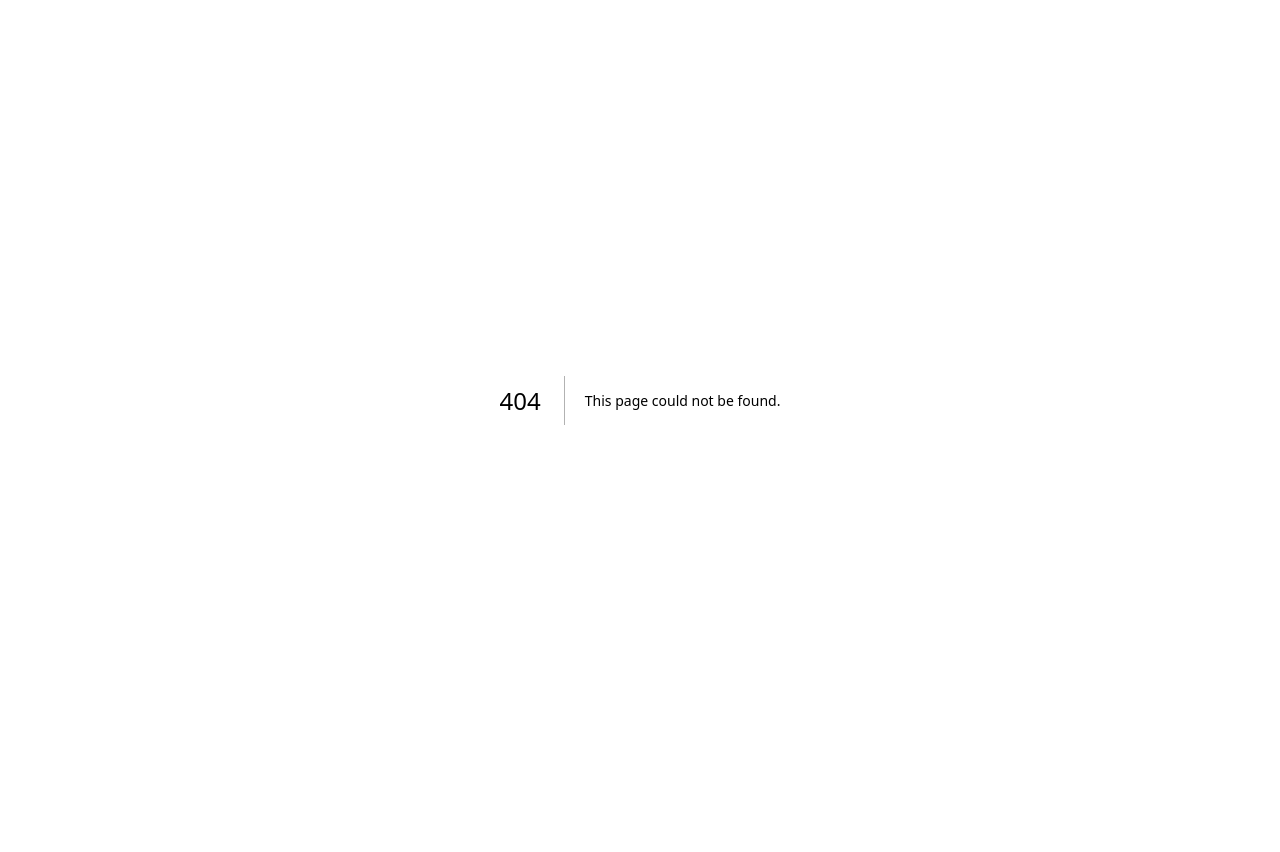
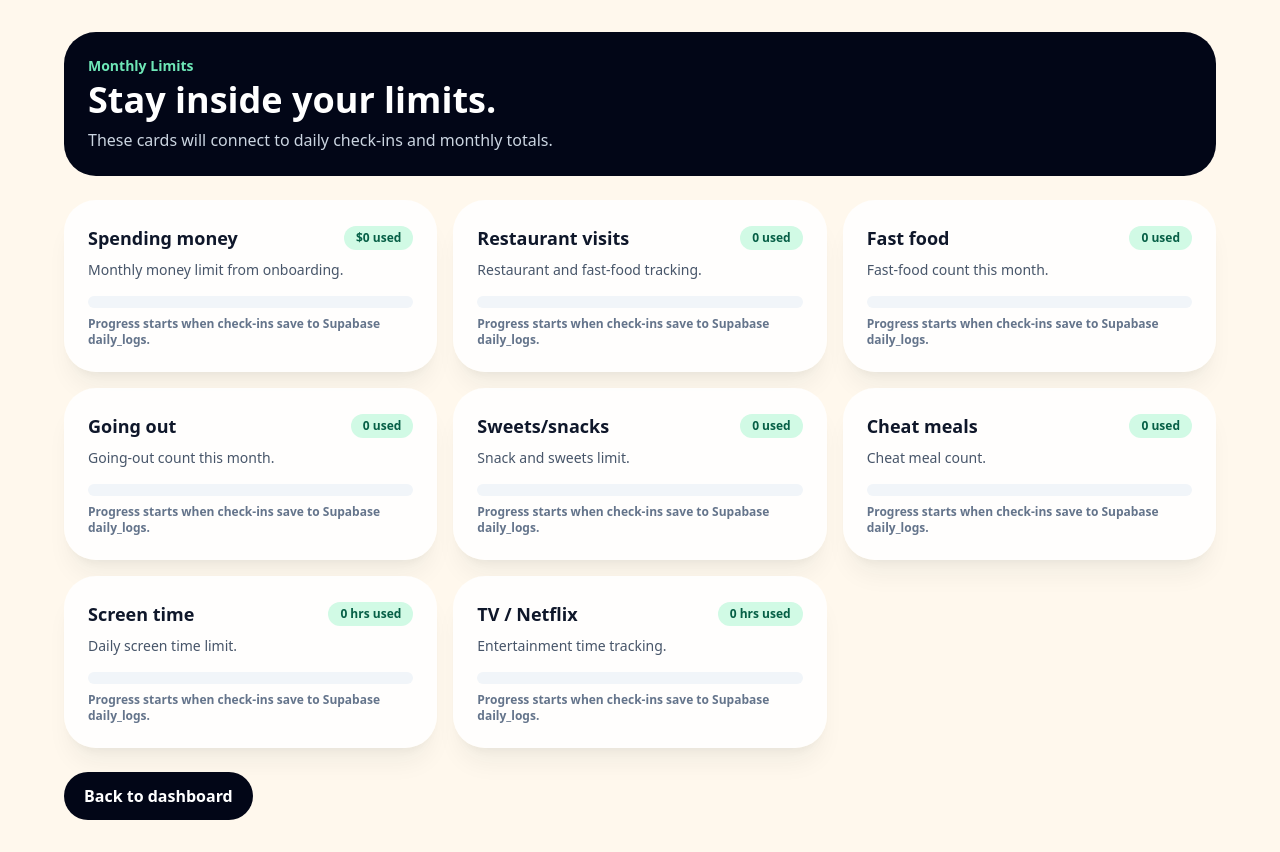
Before and after one commit to hxhhxxs/The-Challenge-, a Next.js app: page /limits in a window 1280 px wide. Before the commit this address had no page. Before the commit the page ends 800 px from the top, so only its background shows below. Built offline with nearby package versions, Linux system fonts and the light colour scheme.

Commit message:
Add monthly limits page

```diff
--- /dev/null
+++ b/app/limits/page.tsx
@@ -0,0 +1,45 @@
+import Link from "next/link";
+import { cardClass, pageBg } from "@/lib/challenge-ui";
+
+const limits = [
+  ["Spending money", "$0 used", "Monthly money limit from onboarding."],
+  ["Restaurant visits", "0 used", "Restaurant and fast-food tracking."],
+  ["Fast food", "0 used", "Fast-food count this month."],
+  ["Going out", "0 used", "Going-out count this month."],
+  ["Sweets/snacks", "0 used", "Snack and sweets limit."],
+  ["Cheat meals", "0 used", "Cheat meal count."],
+  ["Screen time", "0 hrs used", "Daily screen time limit."],
+  ["TV / Netflix", "0 hrs used", "Entertainment time tracking."],
+];
+
+export default function LimitsPage() {
+  return (
+    <main className={pageBg}>
+      <div className="mx-auto max-w-6xl space-y-6">
+        <section className="rounded-[2rem] bg-slate-950 p-6 text-white">
+          <p className="text-sm font-bold text-emerald-300">Monthly Limits</p>
+          <h1 className="mt-1 text-4xl font-black">Stay inside your limits.</h1>
+          <p className="mt-2 text-slate-300">These cards will connect to daily check-ins and monthly totals.</p>
+        </section>
+
+        <section className="grid gap-4 md:grid-cols-2 lg:grid-cols-3">
+          {limits.map(([name, used, description]) => (
+            <div key={name} className={cardClass}>
+              <div className="flex items-center justify-between gap-4">
+                <h2 className="text-lg font-black">{name}</h2>
+                <span className="rounded-full bg-emerald-100 px-3 py-1 text-xs font-black text-emerald-800">{used}</span>
+              </div>
+              <p className="mt-2 text-sm text-slate-600">{description}</p>
+              <div className="mt-4 h-3 rounded-full bg-slate-100">
+                <div className="h-3 w-0 rounded-full bg-emerald-500" />
+              </div>
+              <p className="mt-2 text-xs font-semibold text-slate-500">Progress starts when check-ins save to Supabase daily_logs.</p>
+            </div>
+          ))}
+        </section>
+
+        <Link href="/dashboard" className="inline-block rounded-full bg-slate-950 px-5 py-3 font-black text-white">Back to dashboard</Link>
+      </div>
+    </main>
+  );
+}
```
